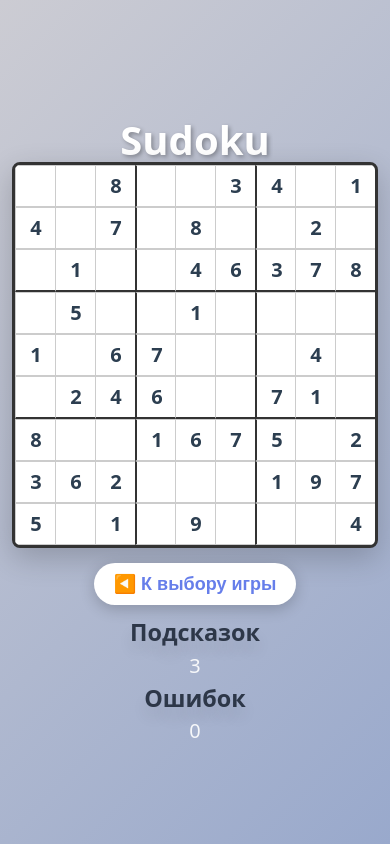
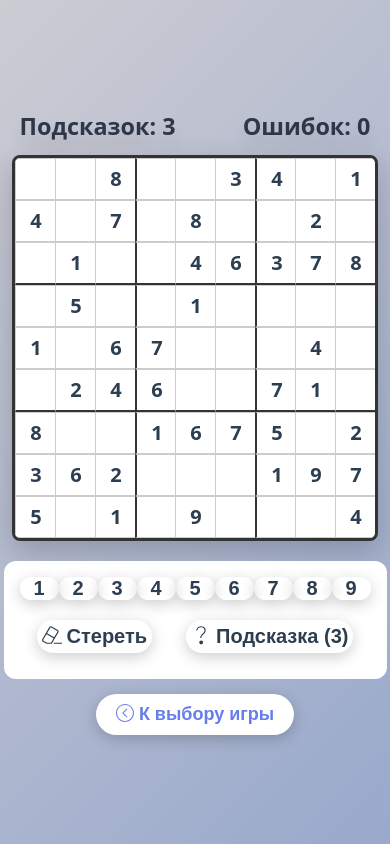
Before and after one commit to Kris8991/games, a React (Vite) app: page /sudoku in a window 390 px wide. Built offline with nearby package versions, Linux system fonts and the light colour scheme.

Commit message:
подключены иконки, добавлен мобильное управление

```diff
--- a/package.json
+++ b/package.json
@@ -18,6 +18,7 @@
   "dependencies": {
     "react": "^19.2.0",
     "react-dom": "^19.2.0",
+    "react-icons": "^5.6.0",
     "react-router-dom": "^7.13.1"
   },
   "devDependencies": {
--- a/src/components/MemoryGame/styles/global.scss
+++ b/src/components/MemoryGame/styles/global.scss
@@ -26,6 +26,9 @@ h1 {
 }
 
 button {
+  display: flex;
+  justify-content: center;
+  gap: 0.25rem;
   background: white;
   color: #667eea;
   border: none;
--- a/src/components/Sudoku/Cell/Cell.tsx
+++ b/src/components/Sudoku/Cell/Cell.tsx
@@ -48,12 +48,9 @@ const Cell: React.FC<CellProps> = memo(
       } else if (key === 'H' || key === 'h' || key === 'Р' || key === 'р') {
         onHelp(row, column);
       }
-
-      console.log(cell);
     };
 
     const handleClick = () => {
-      //if (isInitial) return;
       onSelect(row, column);
     };
 
@@ -70,8 +67,6 @@ const Cell: React.FC<CellProps> = memo(
           [styles.initial]: isInitial,
           [styles.error]: isError,
           [styles.selected]: isSelected,
-
-          [styles.userFilled]: !isInitial && cell !== null,
           [styles.isAccentCell]: isAccentCell,
         })}
         onClick={handleClick}
--- /dev/null
+++ b/src/components/Sudoku/MobileControls/MobileControls.tsx
@@ -0,0 +1,43 @@
+import React, { memo } from 'react';
+import styles from '../Sudoku.module.scss';
+import { TfiHelp } from 'react-icons/tfi';
+import { TfiEraser } from 'react-icons/tfi';
+
+type MobileControlsProps = {
+  helpsCount: number;
+  onNumberInput: (value: number | null) => void;
+  onErase: () => void;
+  onHelp: () => void;
+};
+
+const MobileControls: React.FC<MobileControlsProps> = memo(
+  ({ helpsCount, onNumberInput, onErase, onHelp }) => {
+    const numbers = [1, 2, 3, 4, 5, 6, 7, 8, 9];
+    return (
+      <div className={styles.mobilePanel}>
+        <div className={styles.numberPad}>
+          {numbers.map((num) => (
+            <button
+              key={num}
+              className={styles.numberButton}
+              onClick={() => onNumberInput(num)}
+              // disabled={disabled}
+            >
+              {num}
+            </button>
+          ))}
+        </div>
+        <div className={styles.actionButtons}>
+          <button onClick={onErase}>
+            <TfiEraser /> Стереть
+          </button>
+          <button onClick={onHelp}>
+            <TfiHelp /> Подсказка ({helpsCount})
+          </button>
+        </div>
+      </div>
+    );
+  },
+);
+
+export default MobileControls;
--- a/src/components/Sudoku/Sudoku.module.scss
+++ b/src/components/Sudoku/Sudoku.module.scss
@@ -19,16 +19,15 @@ h1 {
   .cell {
     width: 100%;
     aspect-ratio: 1;
-    //display: flex;
     border: 1px solid #ccc;
     @include flex-center;
     font-size: 20px;
+    font-weight: bold;
     cursor: pointer;
     background-color: white;
     color: #2c3e50;
     transition: all 0.2s;
     user-select: none;
-    //outline: none;
 
     &.isAccentBlock,
     &.isAccentColumn,
@@ -44,18 +43,13 @@ h1 {
       border: 2ppx solid $primary-dark;
     }
     &.initial {
-      //background-color: #e8e8e8;
-      font-weight: bold;
       color: #2c3e50;
       cursor: default;
     }
     &.error {
       color: red;
     }
-    &.userFilled {
-      background-color: #e3f2fd;
-      font-weight: 500;
-    }
+
     &.isAccentCell {
       background-color: scale-color($accent, $lightness: 60%);
     }
@@ -76,22 +70,59 @@ h1 {
   }
 }
 .recordsContainer {
-  position: absolute;
-  right: -40px;
-  top: 250px;
-  @include flex-center;
-  flex-direction: column;
-  //gap: 0.5rem;
+  display: flex;
+  justify-content: space-between;
+  align-items: center;
+  width: 100%;
+  max-width: 500px;
+  margin: 0.5rem 0;
+
   animation: slideIn 0.5s ease;
-  @include respond-to(tablet) {
-    position: static;
-  }
   h3 {
     margin: 0;
     color: $text-dark;
     text-shadow: $shadow-lg;
   }
-  p {
-    margin: 0;
+}
+
+.mobilePanel {
+  display: none;
+  flex-direction: column;
+  gap: 0.5rem;
+  max-width: 500px;
+  width: 100%;
+  margin-top: 20px;
+  padding: 16px;
+  background-color: white;
+  border-radius: 12px;
+  @media (max-width: 769px) {
+    display: flex;
+  }
+  // @media (hover: none) and (pointer: coarse)
+  & button {
+    background: none;
+    border: none;
+    animation: none;
+    color: #2c3e50;
+    font-size: 20px;
+  }
+  .numberPad {
+    display: grid;
+    grid-template-columns: repeat(9, minmax(30px, 70px));
+    max-width: 900px;
+    & button {
+      background: none;
+      border: none;
+      animation: none;
+      color: #2c3e50;
+      padding: 0;
+    }
+  }
+  .actionButtons {
+    display: flex;
+    justify-content: space-around;
+    & button {
+      padding: 0.25rem;
+    }
   }
 }
--- a/src/components/Sudoku/Sudoku.tsx
+++ b/src/components/Sudoku/Sudoku.tsx
@@ -5,12 +5,14 @@ import Cell from './Cell';
 import { generateSudoku, createGameBoard } from './Sudoku.utils.ts';
 import SudokuModal from './SudokuModal/SudokuModal';
 import SudokuInfo from './SudokuInfo/SudokuInfo.tsx';
+import MobileControls from './MobileControls/MobileControls.tsx';
+import { TfiArrowCircleLeft } from 'react-icons/tfi';
 
 const Sudoku: React.FC = () => {
   const navigate = useNavigate();
   const goBack = () => navigate(-1);
 
-  const correctCellsCount = useRef(0);
+  const [accentNumber, setAccentNumber] = useState<number | null>(null);
   const [errorCells, setErrorCells] = useState<Set<string>>(new Set());
   const [errorsCount, setErrorsCount] = useState<number>(0);
   const [fullMatrix, setFullMatrix] = useState<number[][]>([]);
@@ -23,8 +25,8 @@ const Sudoku: React.FC = () => {
     row: number;
     column: number;
   } | null>(null);
-
-  const [accentNumber, setAccentNumber] = useState<number | null>(null);
+  const correctCellsCount = useRef(0);
+  const selectedCellRef = useRef(selectedCell);
 
   const resetGame = () => {
     correctCellsCount.current = 0;
@@ -139,27 +141,63 @@ const Sudoku: React.FC = () => {
       setSelectedCell({ row, column });
 
       const clickedCellValue = gameBoard[row][column];
-      console.log(gameBoard);
 
       if (clickedCellValue !== null) {
         if (accentNumber === clickedCellValue) {
           setAccentNumber(null);
-          //console.log('записываем число');
         } else {
           setAccentNumber(clickedCellValue);
-          console.log('записываем число');
         }
       } else {
         setAccentNumber(null);
       }
-      console.log(accentNumber);
     },
     [accentNumber, gameBoard],
   );
 
+  const isInitialSelected = selectedCell
+    ? initialCells.has(`${selectedCell.row},${selectedCell.column}`)
+    : false;
+
+  useEffect(() => {
+    selectedCellRef.current = selectedCell;
+  }, [selectedCell]);
+
+  const handleNumberInput = useCallback(
+    (value: number | null) => {
+      const currentSelectedCell = selectedCellRef.current;
+      if (currentSelectedCell) {
+        const { row, column } = currentSelectedCell;
+        if (!currentSelectedCell) return;
+        handleValueChange(row, column, value);
+      }
+    },
+    [handleValueChange],
+  );
+
+  const handleHelpButton = useCallback(() => {
+    const currentSelectedCell = selectedCellRef.current;
+    if (currentSelectedCell) {
+      const { row, column } = currentSelectedCell;
+      if (isInitialSelected) return;
+      handleHelp(row, column);
+    } else {
+      alert('Сначала выберите ячейку');
+    }
+  }, [handleHelp, isInitialSelected]);
+
+  const handleEraseButton = useCallback(() => {
+    const currentSelectedCell = selectedCellRef.current;
+    if (currentSelectedCell) {
+      const { row, column } = currentSelectedCell;
+      if (isInitialSelected) return;
+      handleValueChange(row, column, null);
+    }
+  }, [isInitialSelected, handleValueChange]);
+
   return (
     <div className={styles.container}>
-      <h1>Sudoku</h1>
+      <SudokuInfo errorCount={errorsCount} helpsCount={helpsCount} />
       <div className={styles.sudokuGrid}>
         {gameBoard.map((row, rowIndex) =>
           row.map((cell, columnIndex) => {
@@ -198,15 +236,20 @@ const Sudoku: React.FC = () => {
           }),
         )}
       </div>
+      <MobileControls
+        helpsCount={helpsCount}
+        onNumberInput={handleNumberInput}
+        onErase={handleEraseButton}
+        onHelp={handleHelpButton}
+      />
       <button className={styles.goBack} onClick={goBack}>
-        ◀️ К выбору игры
+        <TfiArrowCircleLeft /> К выбору игры
       </button>
       <SudokuModal
         isActive={isModalActive}
         message={modalMessage}
         onNewGame={resetGame}
       />
-      <SudokuInfo errorCount={errorsCount} helpsCount={helpsCount} />
     </div>
   );
 };
--- a/src/components/Sudoku/SudokuInfo/SudokuInfo.tsx
+++ b/src/components/Sudoku/SudokuInfo/SudokuInfo.tsx
@@ -9,10 +9,8 @@ type SudokuInfoProps = {
 const SudokuInfo: React.FC<SudokuInfoProps> = ({ errorCount, helpsCount }) => {
   return (
     <div className={styles.recordsContainer}>
-      <h3>Подсказок</h3>
-      <p>{helpsCount}</p>
-      <h3>Ошибок</h3>
-      <p>{errorCount}</p>
+      <h3>Подсказок: {helpsCount}</h3>
+      <h3>Ошибок: {errorCount}</h3>
     </div>
   );
 };
```
Also changed, not shown: 1 other file (tests, documents, lock files or other folders).
